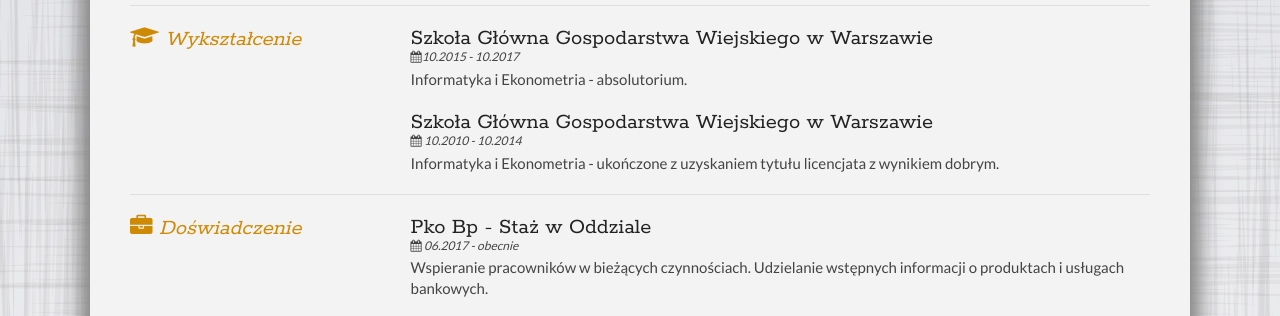
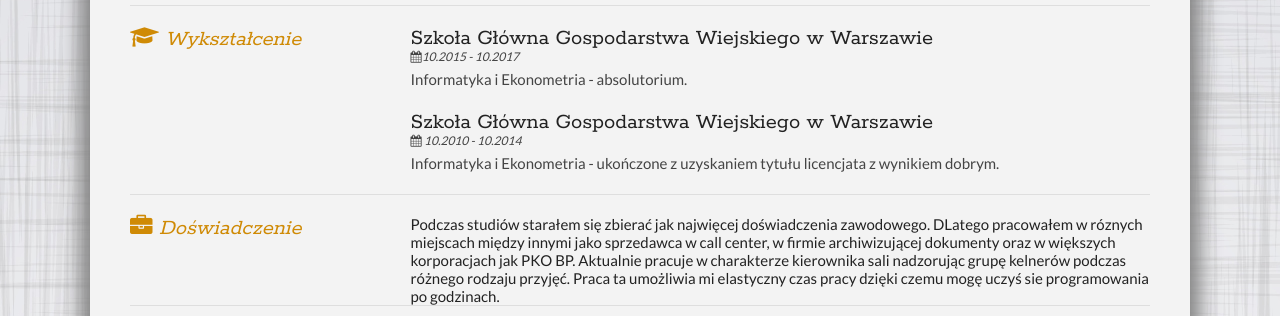
Before and after one commit to KoderPoGodzinach/KoderPoGodzinach.github.io, a plain HTML site: page index.html in a window 1280 px wide. Shown: the part 1369-1685 px from the top of the page. Drawn offline with Linux system fonts and the light colour scheme.

Commit message:
zmiany w doświadczeniu

```diff
--- a/index.html
+++ b/index.html
@@ -191,10 +191,7 @@
 
 
 				<article>
-					<h2>Pko Bp - Staż w Oddziale</h2>
-					<p class="subDetails"> <i class="fa fa-calendar" aria-hidden="true"></i> 06.2017 - obecnie</p>
-					<p>Wspieranie pracowników w bieżących czynnościach. Udzielanie wstępnych informacji
-						o produktach i usługach bankowych.</p>
+					Podczas studiów starałem się zbierać jak najwięcej doświadczenia zawodowego. DLatego pracowałem w róznych miejscach między innymi jako sprzedawca w call center, w firmie archiwizującej dokumenty oraz w większych korporacjach jak PKO BP. Aktualnie pracuje w charakterze kierownika sali nadzorując grupę kelnerów podczas różnego rodzaju przyjęć. Praca ta umożliwia mi elastyczny czas pracy dzięki czemu mogę uczyś sie programowania po godzinach.
 				</article>
 			</div>
 			<div class="clear"></div>
```
